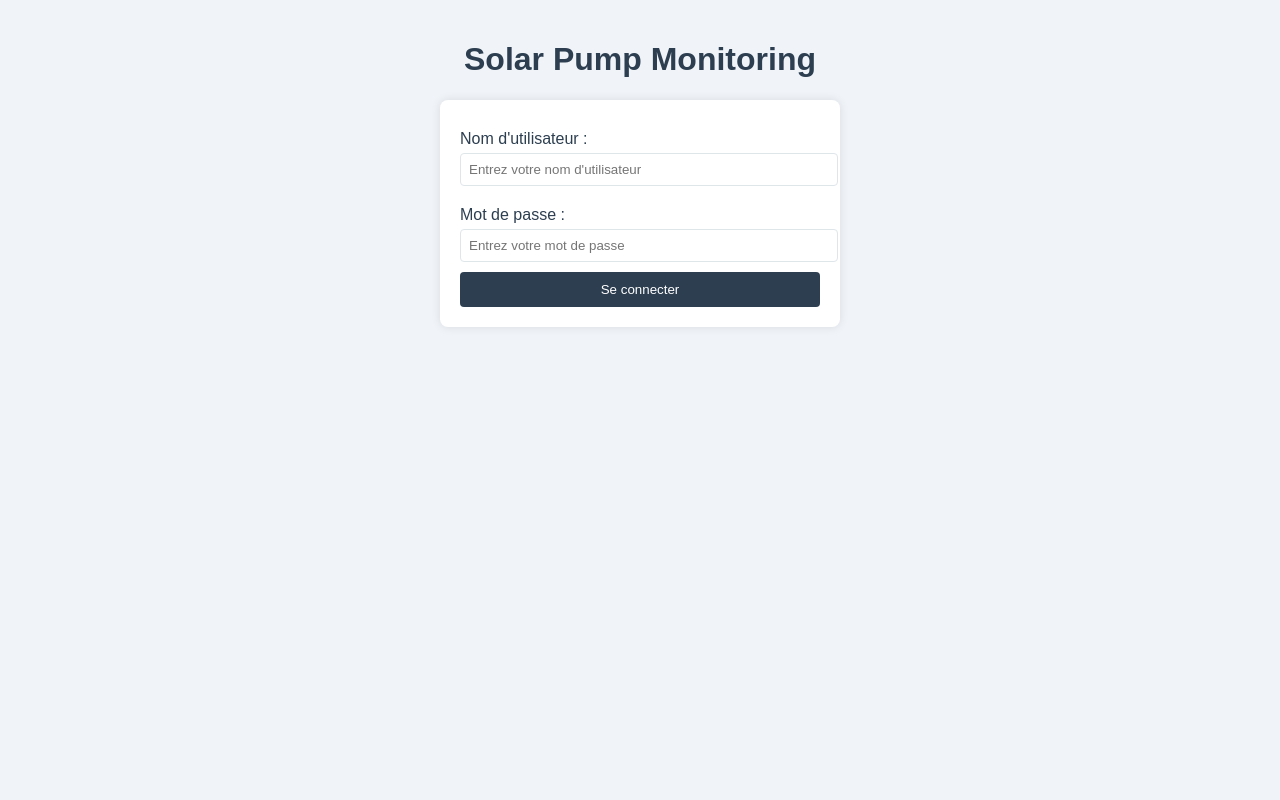
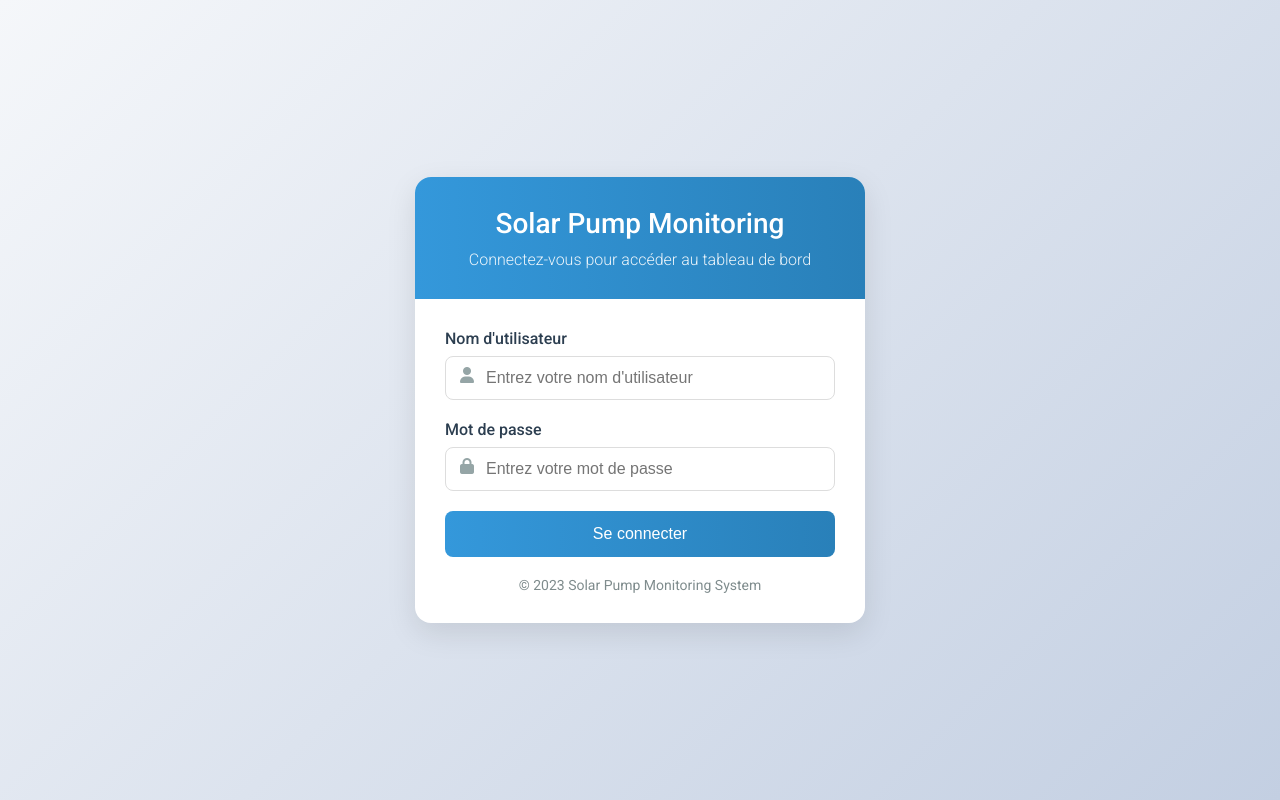
Before and after one commit to NasrallahRAFI/NasrallahRAFI, a plain HTML site: page index.html in a window 1280 px wide. Drawn offline with Linux system fonts and the light colour scheme.

Commit message:
Update index.html
Signed-off-by: NasrallahRAFI <nasrollahrafi@gmail.com>

```diff
--- a/index.html
+++ b/index.html
@@ -3,65 +3,175 @@
 <head>
     <meta charset="UTF-8">
     <meta name="viewport" content="width=device-width, initial-scale=1.0">
-    <title>Solar Pump Monitoring</title>
+    <title>Solar Pump Monitoring - Connexion</title>
+    <link href="https://fonts.googleapis.com/css2?family=Roboto:wght@300;400;500;700&display=swap" rel="stylesheet">
+    <link rel="stylesheet" href="https://cdnjs.cloudflare.com/ajax/libs/font-awesome/6.0.0-beta3/css/all.min.css">
     <style>
+        :root {
+            --primary-color: #3498db;
+            --secondary-color: #2980b9;
+            --dark-color: #2c3e50;
+            --light-color: #ecf0f1;
+            --danger-color: #e74c3c;
+            --success-color: #2ecc71;
+        }
+
+        * {
+            box-sizing: border-box;
+            margin: 0;
+            padding: 0;
+        }
+
         body {
-            font-family: 'Arial', sans-serif;
-            max-width: 400px;
-            margin: 0 auto;
+            font-family: 'Roboto', sans-serif;
+            background: linear-gradient(135deg, #f5f7fa 0%, #c3cfe2 100%);
+            height: 100vh;
+            display: flex;
+            justify-content: center;
+            align-items: center;
             padding: 20px;
-            background: #f0f4f8;
         }
-        h1 {
+
+        .login-container {
+            width: 100%;
+            max-width: 450px;
+            background: white;
+            border-radius: 16px;
+            box-shadow: 0 10px 30px rgba(0, 0, 0, 0.1);
+            overflow: hidden;
+            animation: fadeIn 0.5s ease-in-out;
+        }
+
+        .login-header {
+            background: linear-gradient(to right, var(--primary-color), var(--secondary-color));
+            color: white;
+            padding: 30px;
             text-align: center;
-            color: #2c3e50;
         }
+
+        .login-header h1 {
+            font-weight: 500;
+            margin-bottom: 10px;
+            font-size: 28px;
+        }
+
+        .login-header p {
+            opacity: 0.9;
+            font-weight: 300;
+        }
+
         .login-form {
-            background: #fff;
-            padding: 20px;
+            padding: 30px;
+        }
+
+        .form-group {
+            margin-bottom: 20px;
+            position: relative;
+        }
+
+        .form-group label {
+            display: block;
+            margin-bottom: 8px;
+            font-weight: 500;
+            color: var(--dark-color);
+        }
+
+        .form-control {
+            width: 100%;
+            padding: 12px 15px 12px 40px;
+            border: 1px solid #ddd;
             border-radius: 8px;
-            box-shadow: 0 0 10px rgba(0,0,0,0.1);
+            font-size: 16px;
+            transition: all 0.3s;
         }
-        label {
+
+        .form-control:focus {
+            border-color: var(--primary-color);
+            box-shadow: 0 0 0 3px rgba(52, 152, 219, 0.2);
+            outline: none;
+        }
+
+        .form-icon {
+            position: absolute;
+            left: 15px;
+            top: 38px;
+            color: #95a5a6;
+        }
+
+        .btn {
             display: block;
-            margin: 10px 0 5px;
-            color: #2c3e50;
+            width: 100%;
+            padding: 14px;
+            background: linear-gradient(to right, var(--primary-color), var(--secondary-color));
+            color: white;
+            border: none;
+            border-radius: 8px;
+            font-size: 16px;
+            font-weight: 500;
+            cursor: pointer;
+            transition: all 0.3s;
         }
-        input {
-            width: 100%;
-            padding: 8px;
-            margin-bottom: 10px;
-            border: 1px solid #dfe6e9;
-            border-radius: 4px;
+
+        .btn:hover {
+            background: linear-gradient(to right, var(--secondary-color), var(--primary-color));
+            transform: translateY(-2px);
+            box-shadow: 0 5px 15px rgba(0, 0, 0, 0.1);
         }
-        button {
-            width: 100%;
+
+        #error {
+            color: var(--danger-color);
+            text-align: center;
+            margin-top: 20px;
             padding: 10px;
-            background: #2c3e50;
-            color: #fff;
-            border: none;
-            border-radius: 4px;
-            cursor: pointer;
+            border-radius: 8px;
+            background-color: rgba(231, 76, 60, 0.1);
+            display: none;
         }
-        button:hover {
-            background: #34495e;
+
+        .footer-text {
+            text-align: center;
+            margin-top: 20px;
+            color: #7f8c8d;
+            font-size: 14px;
         }
-        #error {
-            color: #e74c3c;
-            text-align: center;
-            display: none;
+
+        @keyframes fadeIn {
+            from { opacity: 0; transform: translateY(20px); }
+            to { opacity: 1; transform: translateY(0); }
+        }
+
+        @media (max-width: 480px) {
+            .login-container {
+                border-radius: 10px;
+            }
+
+            .login-header, .login-form {
+                padding: 20px;
+            }
         }
     </style>
 </head>
 <body>
-    <h1>Solar Pump Monitoring</h1>
-    <div class="login-form">
-        <label for="username">Nom d'utilisateur :</label>
-        <input type="text" id="username" placeholder="Entrez votre nom d'utilisateur">
-        <label for="password">Mot de passe :</label>
-        <input type="password" id="password" placeholder="Entrez votre mot de passe">
-        <button onclick="connect()">Se connecter</button>
-        <div id="error"></div>
+    <div class="login-container">
+        <div class="login-header">
+            <h1>Solar Pump Monitoring</h1>
+            <p>Connectez-vous pour accéder au tableau de bord</p>
+        </div>
+        <div class="login-form">
+            <div class="form-group">
+                <label for="username">Nom d'utilisateur</label>
+                <i class="fas fa-user form-icon"></i>
+                <input type="text" id="username" class="form-control" placeholder="Entrez votre nom d'utilisateur">
+            </div>
+            <div class="form-group">
+                <label for="password">Mot de passe</label>
+                <i class="fas fa-lock form-icon"></i>
+                <input type="password" id="password" class="form-control" placeholder="Entrez votre mot de passe">
+            </div>
+            <button class="btn" onclick="connect()">Se connecter</button>
+            <div id="error"></div>
+            <p class="footer-text">© 2023 Solar Pump Monitoring System</p>
+        </div>
     </div>
     <script src="https://unpkg.com/mqtt@5.10.1/dist/mqtt.min.js"></script>
     <script>
```
